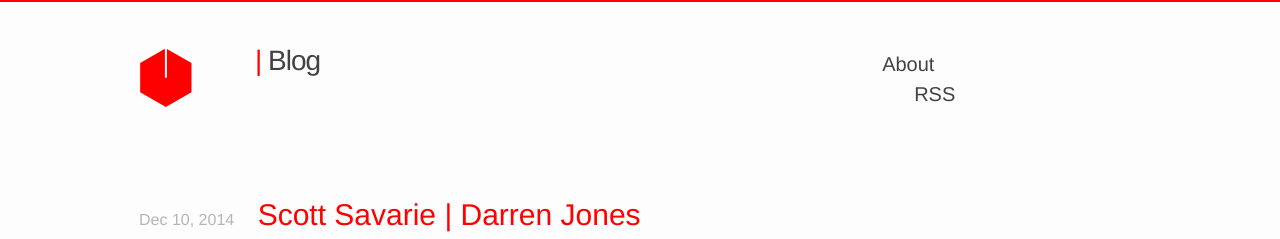
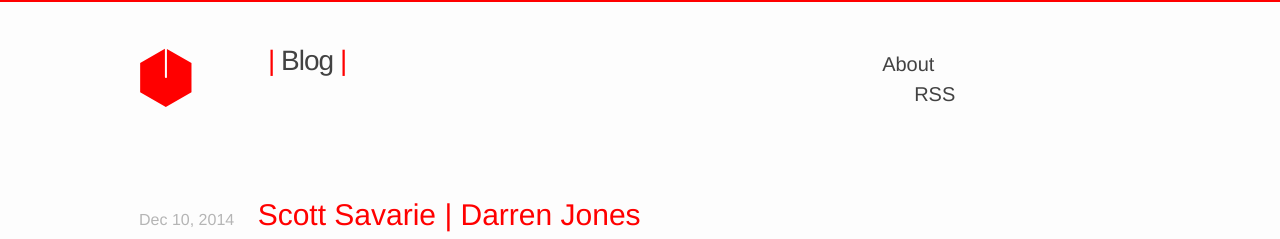
Before and after one commit to vis-kid/between_blog, a Jekyll site: the page built from index.html, in a window 1280 px wide. Shown: the top 239 px of the page. Built offline with Jekyll 4.4.1, drawn with Linux system fonts in a browser that asks for light colours; the list of posts is cut into pages by our own code.

Commit message:
Adds pipe to site-title and aligns it with index list

```diff
--- a/_includes/header.html
+++ b/_includes/header.html
@@ -2,7 +2,7 @@
 
   <div class="wrapper">
     <img class='cube_logo' src="{{ site.baseurl }}/assets/Between_Screens_Logo_Cube_Up.svg" alt="Logo">
-    <a class="site-title" href="{{ site.baseurl }}/">{{ site.title }}</a>
+		<a class="site-title" href="{{ site.baseurl }}/">{{ site.title }} <span class='red_pipe'>|</span></a>
 
     <nav class="site-nav">
       <a href="#" class="menu-icon">
--- a/_sass/_layout.scss
+++ b/_sass/_layout.scss
@@ -18,10 +18,17 @@
   }
 }
 
+.red_pipe {
+  color: $red;
+}
+
 a.site-title {
   text-decoration: none;
 	color: $grey-color-dark;
 	&::first-letter {
+    color: $red;
+	}
+	&:nth-child(-2) {
     color: $red;
 	}
 	&:hover {
@@ -34,7 +41,7 @@ a.site-title {
     line-height: 56px;
     letter-spacing: -1px;
     margin-bottom: 0px;
-		margin-left: -15px;
+		margin-left: -2px;
     float: left;
     @include media-query($on-laptop) {
       margin-left: 0px;
```
